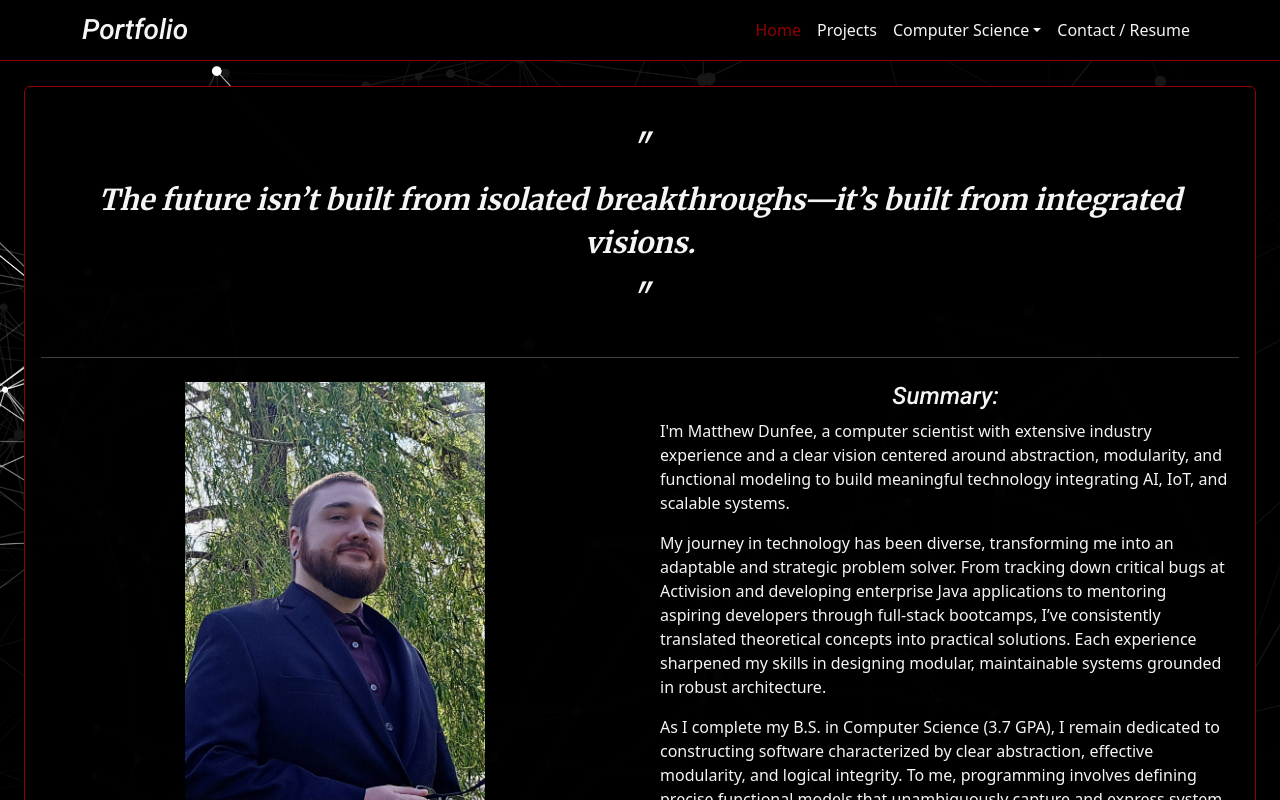
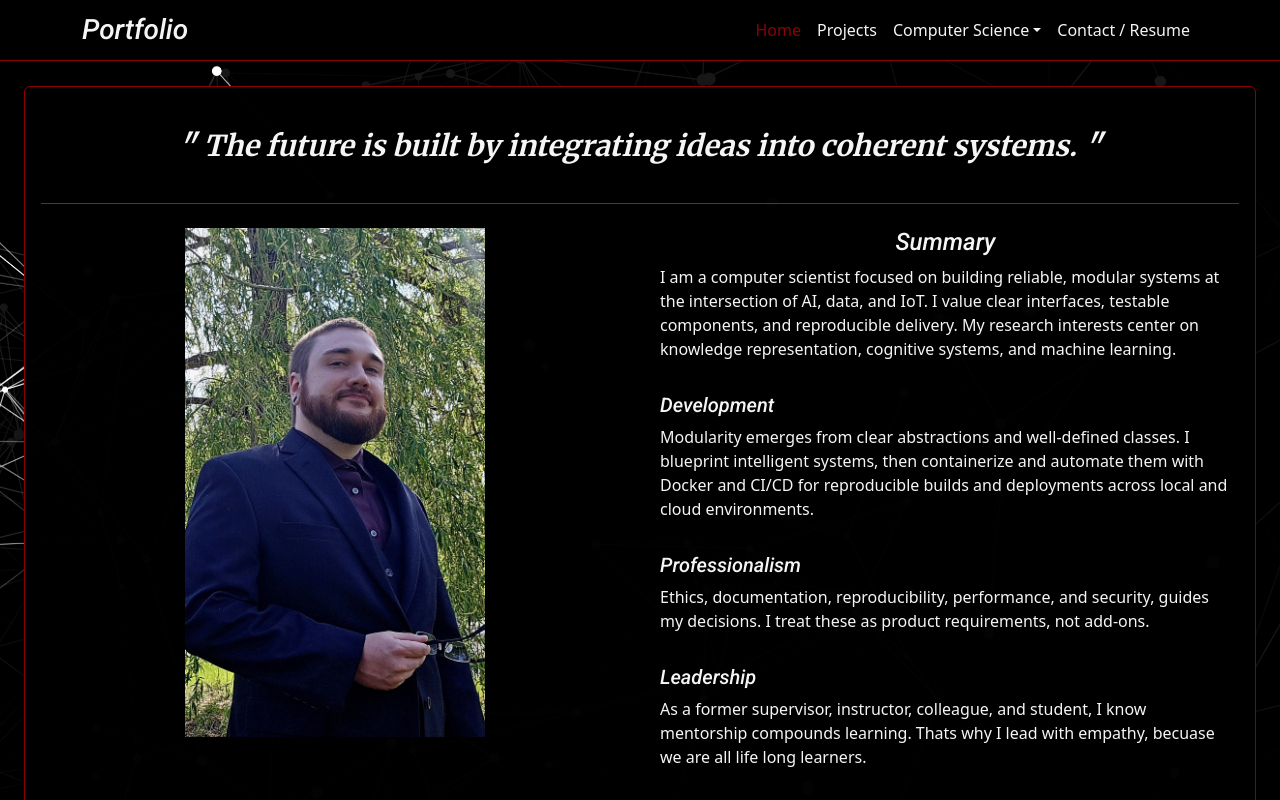
Before and after one commit to m1dunfee/Portfolio3, a React (Create React App) app: page / in a window 1280 px wide. Built offline with nearby package versions, Linux system fonts and the light colour scheme.

Commit message:
updated aboutme and added new projects

```diff
--- a/src/App.js
+++ b/src/App.js
@@ -4,7 +4,7 @@ import { Routes, Route } from 'react-router-dom';
 import Header from './components/Header';
 import Projects from './components/Projects';
 import Footer from './components/Footer';
-import Landing from './components/Landing';
+import AboutMe from './components/AboutMe';
 import Rant from './components/Rant';
 
 // data
@@ -36,7 +36,7 @@ class App extends Component {
 
         <div className='App-content p-4'>
             <Routes>
-              <Route path="/" element={<Landing />} />
+              <Route path="/" element={<AboutMe />} />
               <Route path="/projects" element={<Projects projectList={projectData} />} />
               <Route path="/prospects" element={<Rant propsObjectList={prospectData} />} />
               <Route path="/topics" element={<Rant propsObjectList={topicData} />} />
--- /dev/null
+++ b/src/components/AboutMe.js
@@ -0,0 +1,82 @@
+import React from "react";
+import { Card } from "reactstrap";
+
+const imgStyle = {
+  width: "100%",
+  maxWidth: 300,
+  display: "block",
+  margin: "0 auto",
+  height: "auto",
+};
+
+const AboutMe = () => {
+  return (
+    <div className="card-container pt-3">
+      <Card id="AboutMe" className="flex-wrap card card-primary p-3">
+        <blockquote className="quote mb-3">
+          The future is built by integrating ideas into coherent systems.
+        </blockquote>
+        <hr />
+
+        <div className="row align-items-start">
+          <div className="col-lg-6 p-2">
+            <img
+              src="/Profile_Pic.jpg"
+              style={imgStyle}
+              alt="Portrait of Matthew"
+              loading="lazy"
+            />
+          </div>
+
+          <div className="col-lg-6 p-2">
+            <section className="container">
+              <div className="row">
+                <h4 className="text-center">Summary</h4>
+                <p>
+                  I am a computer scientist focused on building reliable,
+                  modular systems at the intersection of AI, data, and IoT. I
+                  value clear interfaces, testable components, and reproducible
+                  delivery. My research interests center on knowledge
+                  representation, cognitive systems, and machine learning.
+                </p>
+
+                <h5 className="mt-3">Development</h5>
+                <p>
+                  Modularity emerges from clear abstractions and well-defined
+                  classes. I blueprint intelligent systems, then
+                  containerize and automate them with Docker and CI/CD for
+                  reproducible builds and deployments across local and cloud
+                  environments.
+                </p>
+
+                <h5 className="mt-3">Professionalism</h5>
+                <p>
+                  Ethics, documentation, reproducibility, performance, and security,
+                  guides my decisions. I treat these as product requirements, not add-ons.
+                </p>
+
+                <h5 className="mt-3">Leadership</h5>
+                <p>
+                  As a former supervisor, instructor, colleague, and student, I
+                  know mentorship compounds learning. Thats why I lead with empathy,
+                  becuase we are all life long learners.
+                </p>
+
+                <h5 className="mt-3">Lifelong Learning</h5>
+                <p>
+                  With a 3.8 GPA, I maintain a red-yellow-green loop: ideas
+                  to notes, notes to experiments, experiments to artifacts. This
+                  discipline keeps practice aligned with research.
+                </p>
+              </div>
+            </section>
+          </div>
+        </div>
+
+        <hr />
+      </Card>
+    </div>
+  );
+};
+
+export default AboutMe;
--- a/src/components/Landing.js
+++ /dev/null
@@ -1,58 +0,0 @@
-import React, { Component } from 'react';
-import { Media, Card } from 'reactstrap';
-
-const imgStyle = {
-  width: '100%',           // Makes the image responsive to the container's width
-  maxWidth: 300,           // Sets a maximum width so it doesn't stretch too large
-  display: 'block',        // Ensures the image behaves as a block element
-  margin: '0 auto',        // Centers the image horizontally within its container
-  height: 'auto',          // Maintains the image's aspect ratio
-};
-
-class Landing extends Component {
-  render() {
-    return (
-      <div className='card-container pt-3'>
-        <Card id='Landing' className='flex-wrap card card-primary'>
-          <blockquote className="quote">
-            The future isn’t built from isolated breakthroughs—it’s built from integrated visions.
-            {/* <cite>– Sir Isaac Newton</cite> */}
-          </blockquote>
-          <hr/>
-          <div className='row'>
-            <div className='col-lg-6 p-2'>
-              <Media left href="#">
-                <Media object src={'/Profile_Pic.jpg'} style={imgStyle} alt="Profile" />
-              </Media>
-            </div>
-            <div className="col-lg-6 p-2">
-              <div className='container'>
-                <div className="row">
-                  <h4 className='text-center' >Summary:</h4>
-                  <p>
-                    I'm Matthew Dunfee, a computer scientist with extensive industry experience and a clear vision centered around abstraction, modularity, and functional modeling to build meaningful technology integrating AI, IoT, and scalable systems.
-                  </p>
-                  <p>
-                    My journey in technology has been diverse, transforming me into an adaptable and strategic problem solver. From tracking down critical bugs at Activision and developing enterprise Java applications to mentoring aspiring developers through full-stack bootcamps, I’ve consistently translated theoretical concepts into practical solutions. Each experience sharpened my skills in designing modular, maintainable systems grounded in robust architecture.
-                  </p>
-                  <p>
-                    As I complete my B.S. in Computer Science (3.7 GPA), I remain dedicated to constructing software characterized by clear abstraction, effective modularity, and logical integrity. To me, programming involves defining precise functional models that unambiguously capture and express system behavior.
-                  </p>
-                  <p>
-                    Looking forward, my goal is to engineer intelligent, adaptive systems capable of anticipating and responding effectively to human needs. I’m especially committed to creating solutions that uphold ethical integrity, user privacy, and purposeful design. Current projects, including Prismatica—an AI-integrated IoT hub—illustrate my ambition to develop impactful, secure, and responsive technologies.
-                  </p>
-                  <p>
-                    I don’t merely envision the future; I architect it through precise, modular, and purposeful design.
-                  </p>
-                </div>
-              </div>
-            </div>
-          </div>
-          <hr/>
-        </Card>
-      </div>
-    )
-  }
-}
-
-export default Landing;
--- a/src/components/projectData.js
+++ b/src/components/projectData.js
@@ -35,6 +35,27 @@ const projectData = [
     category: 'Java',
     details: 'Example of using a testing libraries to anotate and build custom test cases.',
     url: 'https://github.com/m1dunfee/cs320jUnit',
+  },
+    {
+    img: [PythonLogo],
+    title: 'Data Visualization',
+    category: 'Python',
+    details: 'Using mongodb and python to build an interactive system.',
+    url: 'https://github.com/m1dunfee/cs340ClientServer',
+  },
+    {
+    img: [CppLogo],
+    title: 'OpenGL retro game',
+    category: 'Python',
+    details: 'Retro style game with custom controls and graphics.',
+    url: 'https://github.com/m1dunfee/cs330-opengl-game',
+  },
+    {
+    img: [CppLogo],
+    title: '3D graphics and visualization with OpenGL',
+    category: 'C++',
+    details: 'I use openGL to create a 3d scene of a coffeeshop table with custom graphics, navigation and lighting.',
+    url: 'https://github.com/m1dunfee/cs330-graphics-and-visualization',
   },
   {
     img: [MatLab],
```
